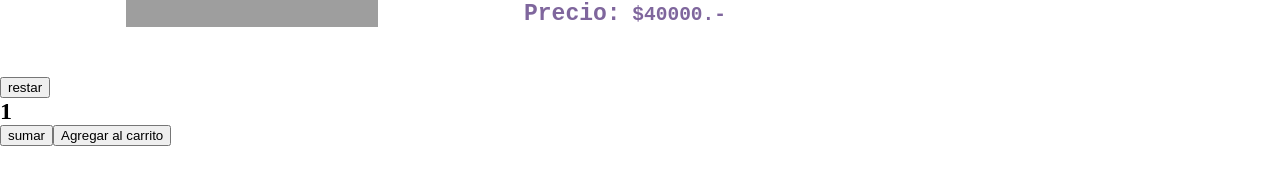
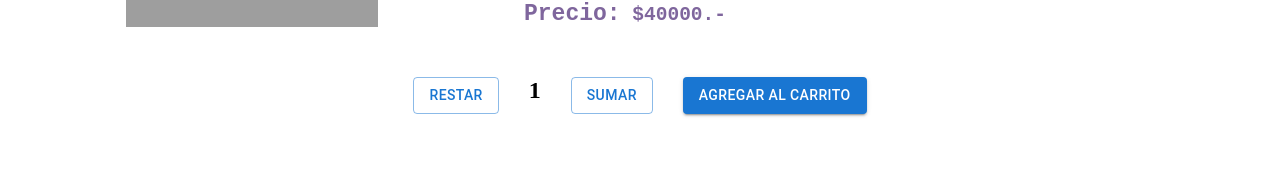
Before and after one commit to esdodero/comision-react, a React (Vite) app: page /itemDetail/1 in a window 1280 px wide. Shown: the part 403-599 px from the top of the page. Built offline with nearby package versions, Linux system fonts and the light colour scheme; grey boxes are pictures that could not be loaded.

Commit message:
cart context

```diff
--- a/src/App.jsx
+++ b/src/App.jsx
@@ -4,22 +4,25 @@ import ItemDetailContainer from "./components/pages/itemDetail/ItemDetailContain
 import CartContainer from "./components/pages/cart/CartContainer";
 import { Layout } from "./components/layout/Layout";
 import { Checkout } from "./components/pages/checkout/Checkout";
+import CartContextProvider from "./context/CartContext";
 
 function App() {
   return (
     <BrowserRouter>
+      <CartContextProvider>
         <Routes>
           <Route element={<Layout />}>
             <Route path="/" element={<ItemListContainer />} />
             <Route path="/category/:name" element={<ItemListContainer />} />
 
             <Route path="/itemDetail/:id" element={<ItemDetailContainer />} />
+            <Route path="/checkout" element={<Checkout />} />
             <Route path="/cart" element={<CartContainer />} />
-          <Route path="/checkout" element={<Checkout />} />
 
-          <Route path="*" element={<h1>Error bla bla bla</h1>} />
+            <Route path="*" element={<h1>Error 404 not found</h1>} />
           </Route>
         </Routes>
+      </CartContextProvider>
     </BrowserRouter>
   );
 }
--- a/src/components/common/cartWidget/CartWidget.jsx
+++ b/src/components/common/cartWidget/CartWidget.jsx
@@ -1,11 +1,15 @@
 import { Badge } from "@mui/material";
+import { useContext } from "react";
 import { BsFillCartCheckFill } from "react-icons/bs";
 import { Link } from "react-router-dom";
+import { CartContext } from "../../../context/CartContext";
 
 const CartWidget = () => {
+  const { cart } = useContext(CartContext);
+
   return (
     <Link to="/cart">
-      <Badge badgeContent={0} showZero color="primary">
+      <Badge badgeContent={cart.length} showZero color="primary">
         <BsFillCartCheckFill size="30px" color="beige" />
       </Badge>
     </Link>
--- a/src/components/common/counter/CounterPresentacional.jsx
+++ b/src/components/common/counter/CounterPresentacional.jsx
@@ -1,10 +1,18 @@
+import { Button } from "@mui/material";
+
 const CounterPresentacional = ({ restar, sumar, contador, onAdd }) => {
   return (
-    <div>
-      <button onClick={restar}>restar</button>
+    <div style={{ marginBottom: "20px", display: "flex", gap: "30px" }}>
+      <Button onClick={restar} variant="outlined">
+        restar
+      </Button>
       <h2>{contador}</h2>
-      <button onClick={sumar}>sumar</button>
-      <button onClick={() => onAdd(contador)}>Agregar al carrito</button>
+      <Button onClick={sumar} variant="outlined">
+        sumar
+      </Button>
+      <Button onClick={() => onAdd(contador)} variant="contained">
+        Agregar al carrito
+      </Button>
     </div>
   );
 };
--- a/src/components/pages/cart/Cart.jsx
+++ b/src/components/pages/cart/Cart.jsx
@@ -1,11 +1,24 @@
 import { Button } from "@mui/material";
 import { Link } from "react-router-dom";
 
-const Cart = ({ productosAgregados }) => {
+const Cart = ({ cart, clearCart, deleteById }) => {
   return (
     <div>
       <h1>Este es el carrito</h1>
-      <h2>aca van los productos que agregamos </h2>
+
+      {cart.map((product) => (
+        <div key={product.id} style={{ border: "2px solid black" }}>
+          <h4>{product.title}</h4>
+          <h5>{product.price}</h5>
+          <h5>{product.quantity}</h5>
+          <button onClick={() => deleteById(product.id)}>Eliminar</button>
+        </div>
+      ))}
+
+      <Button onClick={clearCart} variant="outlined">
+        Limpiar carrito
+      </Button>
+
       <Link to="/checkout">
         <Button variant="contained">Finalizar compra</Button>
       </Link>
--- a/src/components/pages/cart/CartContainer.jsx
+++ b/src/components/pages/cart/CartContainer.jsx
@@ -1,11 +1,11 @@
+import { useContext } from "react";
 import Cart from "./Cart";
+import { CartContext } from "../../../context/CartContext";
 
 const CartContainer = () => {
-  console.log("logica");
+  const { cart, clearCart, deleteById } = useContext(CartContext);
 
-  let productosAgregados = [];
-
-  return <Cart productosAgregados={productosAgregados} />;
+  return <Cart cart={cart} clearCart={clearCart} deleteById={deleteById} />;
 };
 
 export default CartContainer;
--- a/src/components/pages/itemDetail/ItemDetail.jsx
+++ b/src/components/pages/itemDetail/ItemDetail.jsx
@@ -21,7 +21,9 @@ const ItemDetail = ({ item, onAdd }) => {
           </h2>
         </div>
       </div>
-      <CounterContainer stock={item.stock} onAdd={onAdd} />
+      <div style={{ display: "flex", justifyContent: "center" }}>
+        <CounterContainer stock={item.stock} onAdd={onAdd} />
+      </div>
     </div>
   );
 };
--- a/src/components/pages/itemDetail/ItemDetailContainer.jsx
+++ b/src/components/pages/itemDetail/ItemDetailContainer.jsx
@@ -1,12 +1,15 @@
-import { useEffect, useState } from "react";
+import { useContext, useEffect, useState } from "react";
 import { products } from "../../../productsMock";
 import ItemDetail from "./ItemDetail";
 import { useParams } from "react-router-dom";
+import { CartContext } from "../../../context/CartContext";
 
 const ItemDetailContainer = () => {
   const { id } = useParams();
 
   const [item, setItem] = useState({});
+
+  const { addToCart } = useContext(CartContext);
 
   useEffect(() => {
     let itemEncontrado = products.find((product) => product.id === +id);
@@ -18,12 +21,10 @@ const ItemDetailContainer = () => {
   }, [id]);
 
   const onAdd = (cantidad) => {
-    // console.log(item)
-    // console.log(cantidad)
+    let product = { ...item, quantity: cantidad };
 
-    let objetoCompleto = { ...item, quantity: cantidad };
-    //agreguemos
-    console.log(objetoCompleto);
+    addToCart(product);
+    // la funcion addToCart
   };
 
   return <ItemDetail item={item} onAdd={onAdd} />;
--- a/src/components/pages/itemListContainer/ItemListContainer.jsx
+++ b/src/components/pages/itemListContainer/ItemListContainer.jsx
@@ -7,7 +7,7 @@ import { useParams, useNavigate } from "react-router-dom";
 const ItemListContainer = () => {
   const navigate = useNavigate(); // funcion ---> navigate("/cart")
   const { name } = useParams();
-  console.log(name);
+
   // name ---> un string ---> truthy
   // name ---> undefined ---> falsy
 
--- /dev/null
+++ b/src/context/CartContext.jsx
@@ -0,0 +1,30 @@
+import { createContext, useState } from "react";
+
+export const CartContext = createContext(); // ---> contexto
+
+const CartContextProvider = ({ children }) => {
+  const [cart, setCart] = useState([]);
+
+  const addToCart = (product) => {
+    // setCart( product ) // ---> {}
+    // setCart( [ product ] ) // ---> [ {} ]
+    setCart([...cart, product]);
+  };
+
+  const clearCart = () => {
+    setCart([]);
+  };
+
+  const deleteById = (id) => {
+    const newArray = cart.filter((product) => product.id !== id); // [1,3 ]
+    setCart(newArray);
+  };
+  // funcion que determine el precio total
+  // funcion que determine cuantos productos tengo
+
+  let data = { cart, addToCart, clearCart, deleteById };
+
+  return <CartContext.Provider value={data}> {children} </CartContext.Provider>;
+};
+
+export default CartContextProvider;
```
Also changed, not shown: src/context/AuthContext.jsx (added), src/context/DarkModelContext.jsx (added). Lines whose indentation alone changed are shown as unchanged.
